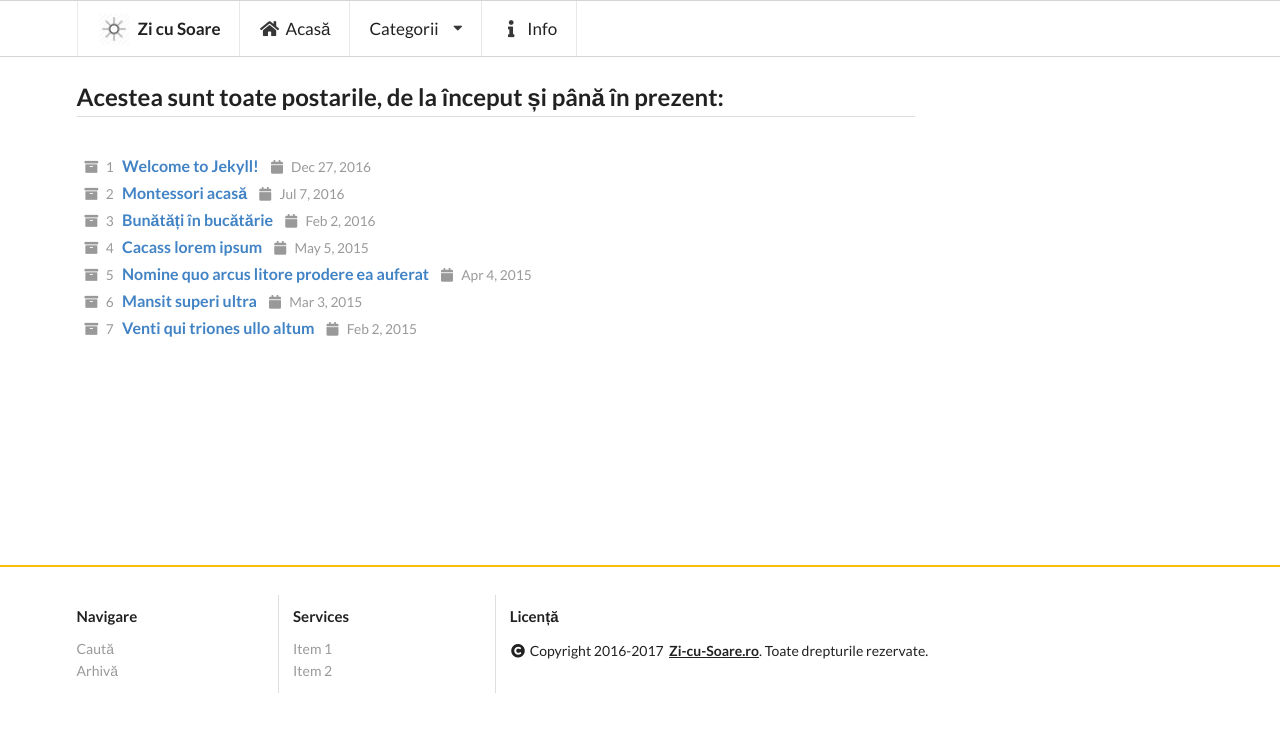
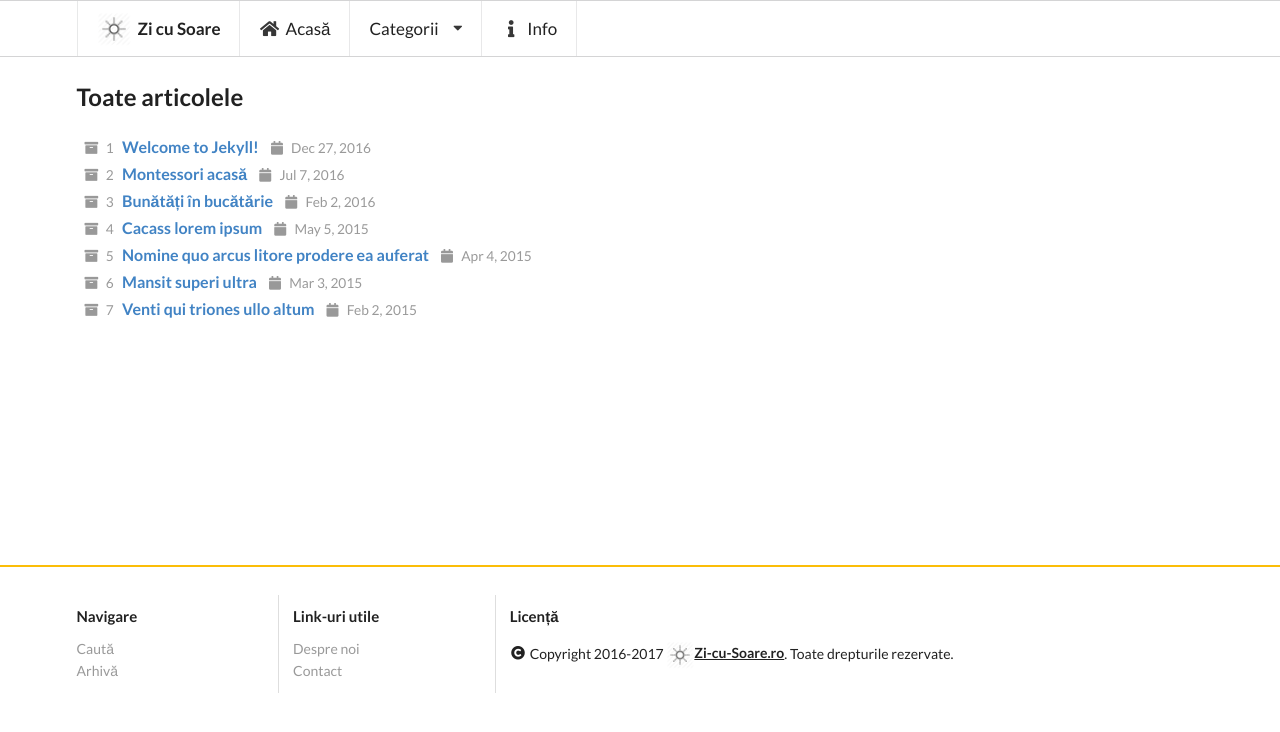
Before and after one commit to Zi-cu-Soare/zi-cu-soare, a Jekyll site: the page built from pages/archive.html, in a window 1280 px wide. Shown: the top 732 px of the page. Built offline with Jekyll 4.4.1, drawn with Linux system fonts in a browser that asks for light colours; nearby versions of some CDN libraries.

```diff
--- a/_config.yml
+++ b/_config.yml
@@ -16,6 +16,8 @@ author: ana # Default author
 # Build settings
 markdown: kramdown
 paginate: 5
+compress_html:
+  blanklines: true
 gems:
   - jekyll-feed
   - jekyll-sitemap
--- a/_includes/footer.html
+++ b/_includes/footer.html
@@ -9,15 +9,15 @@
         </div>
       </div>
       <div class="three wide column">
-        <h4 class="ui header">Services</h4>
+        <h4 class="ui header">Link-uri utile</h4>
         <div class="ui link list">
-          <a href="#" class="item">Item 1</a>
-          <a href="#" class="item">Item 2</a>
+          <a href="/info" class="item">Despre noi</a>
+          <a href="/contact" class="item">Contact</a>
         </div>
       </div>
       <div class="seven wide column">
         <h4 class="ui header">Licență</h4>
-        <p><i class="copyright icon"></i>Copyright 2016-2017 <b>&nbsp;<u>Zi-cu-Soare.ro</u></b>. Toate drepturile rezervate.</p>
+        <p><i class="copyright icon"></i>Copyright 2016-2017 <b><img src="{{ "/assets/fav" | absolute_url }}/favicon-32.png" style="vertical-align:middle;width:2em;height:2em;" /><u>Zi-cu-Soare.ro</u></b>. Toate drepturile rezervate.</p>
       </div>
     </div>
   </div>
--- a/_includes/head.html
+++ b/_includes/head.html
@@ -14,7 +14,7 @@
 <meta charset="utf-8">
 <meta http-equiv="X-UA-Compatible" content="IE=edge,chrome=1">
 <meta name="viewport" content="width=device-width, initial-scale=1.0, maximum-scale=1.0">
-<title>{{ title }}</title>
+<title>Zi-cu-Soare | {{ title }}</title>
 <meta name="description" content="{% if page.excerpt %}{{ page.excerpt | strip_html | strip_newlines | truncate: 160 }}{% else %}{{ site.description }}{% endif %}">
 <link rel="stylesheet" type="text/css" href="https://cdnjs.cloudflare.com/ajax/libs/semantic-ui/2.2.7/semantic.min.css">
 <meta name="description" content="{{ description }}">
--- a/pages/archive.html
+++ b/pages/archive.html
@@ -1,11 +1,10 @@
 ---
-title: Info
+title: "Arhivă"
 layout: page
 permalink: /archive/
 ---
-<h2 class="ui dividing header">Acestea sunt toate postarile, de la început și până în prezent:</h2>
-<div class="ui large feed">
-</br />
+<h2 class="ui header">Toate articolele</h2>
+<div class="ui large feed" style="margin-top:1.5em">
 {% assign counter = 1 %}
 {% for post in site.posts limit:999 %}
 <div class="event">
--- a/pages/index.html
+++ b/pages/index.html
@@ -7,7 +7,7 @@ homepage: true
 <div class="ui items">
 <div class="item">
   <div class="ui padded text container basic segment" style="padding-left:0">
-    <h2>Cele mai recente postări</h2>
+    <h2 class="ui header">Cele mai recente articole</h2>
   </div>
 </div>
 {% for post in site.posts limit:3 %}
```
Also changed, not shown: pages/contact.html (added, +21 -0 lines), pages/contact.md (deleted, +0 -6 lines), pages/index.json (+13 -10 lines), pages/search.html (added, +38 -0 lines), pages/search.md (deleted, +0 -9 lines).
